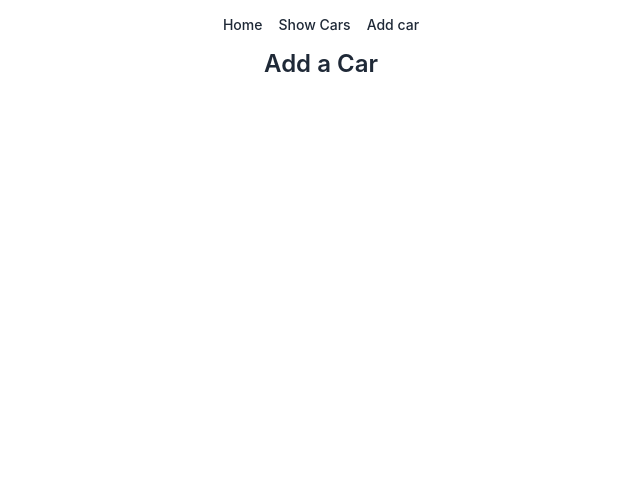
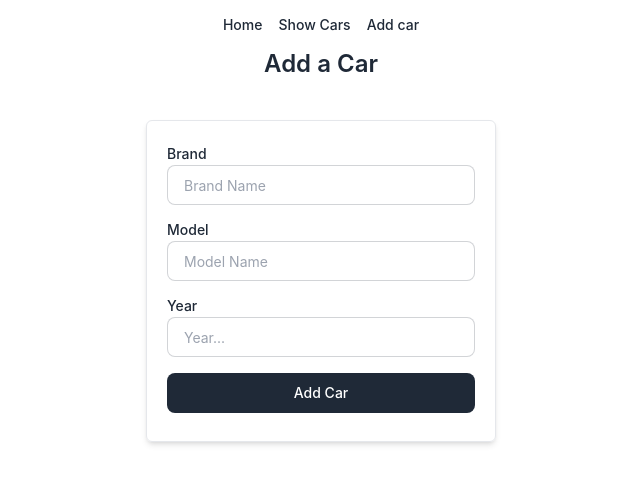
Before and after one commit to mohammedtakbir/React-CRUD-App-using-redux-toolkit-practice, a React (Create React App) app: page /add-car in a window 1280 px wide. Shown: the top 484 px of the page, without its empty margins (319-959 px from the left). Built offline with nearby package versions, Linux system fonts and the light colour scheme.

Commit message:
add car to show-cars table

```diff
--- a/package.json
+++ b/package.json
@@ -10,6 +10,7 @@
     "daisyui": "^2.46.1",
     "react": "^18.2.0",
     "react-dom": "^18.2.0",
+    "react-hook-form": "^7.41.5",
     "react-redux": "^8.0.5",
     "react-router-dom": "^6.6.1",
     "react-scripts": "5.0.1",
--- a/src/Feature/CarsSlice.js
+++ b/src/Feature/CarsSlice.js
@@ -13,9 +13,12 @@ const carsSlice = createSlice({
     name: 'cars',
     initialState: initialCars,
     reducers: {
-        showCars: (state) => state
+        showCars: (state) => state,
+        addCar: (state, action) => {
+            state.cars.push(action.payload)
+        }
     }
 })
 
-export const { showCars } = carsSlice.actions;
+export const { showCars, addCar } = carsSlice.actions;
 export default carsSlice.reducer;
--- a/src/Pages/AddCar.js
+++ b/src/Pages/AddCar.js
@@ -1,9 +1,58 @@
 import React from 'react';
+import { useForm } from 'react-hook-form';
+import { useDispatch } from 'react-redux';
+import { useNavigate } from 'react-router-dom';
+import { v4 as uuidv4 } from 'uuid';
+import { addCar } from '../Feature/CarsSlice';
 
 const AddCar = () => {
+    const dispatch = useDispatch();
+    const navigate = useNavigate();
+    const { register, handleSubmit } = useForm();
+
+    const handleAddCar = (data) => {
+        const car = { id: uuidv4(), ...data }
+        dispatch(addCar(car));
+        navigate('/show-cars');
+    }
+
     return (
         <div>
             <h2 className='text-center text-2xl font-semibold'>Add a Car</h2>
+            <div className=''>
+                <form onSubmit={handleSubmit(handleAddCar)} className='mt-10 max-w-[350px] mx-auto border shadow-md rounded-md p-5'>
+                    <div onSubmit={handleSubmit(handleAddCar)} className='mb-3'>
+                        <label className='text-sm font-medium'>Brand</label>
+                        <input
+                            {...register('brandName', { required: true })}
+                            type="text"
+                            placeholder="Brand Name"
+                            className="input input-bordered w-full !h-10 text-sm"
+                        />
+                    </div>
+                    <div className='mb-3'>
+                        <label className='text-sm font-medium'>Model</label>
+                        <input
+                            {...register('modelName', { required: true })}
+                            type="text"
+                            placeholder="Model Name"
+                            className="input input-bordered w-full !h-10 text-sm"
+                        />
+                    </div>
+                    <div className='mb-4'>
+                        <label className='text-sm font-medium'>Year</label>
+                        <input
+                            {...register('year', { required: true })}
+                            type='text'
+                            placeholder="Year..."
+                            className="input input-bordered w-full !h-10 text-sm"
+                        />
+                    </div>
+                    <div>
+                        <button type="submit" className="text-white bg-gray-800 hover:bg-gray-900 focus:outline-none focus:ring-4 focus:ring-gray-300 font-medium rounded-lg text-sm px-5 py-2.5 mr-2 mb-2 w-full">Add Car</button>
+                    </div>
+                </form>
+            </div>
         </div>
     );
 };
--- a/src/Pages/ShowCars.js
+++ b/src/Pages/ShowCars.js
@@ -20,7 +20,6 @@ const ShowCars = () => {
                             </tr>
                         </thead>
                         <tbody>
-
                             {
                                 cars.map((car, i) => (
                                     <tr key={car.id}>
@@ -29,8 +28,8 @@ const ShowCars = () => {
                                         <td>{car.modelName}</td>
                                         <td>{car.year}</td>
                                         <td>
-                                            <button className='text-blue-500 underline mr-3'>Edit</button>
-                                            <button className='text-red-500 underline'>Delete</button>
+                                            <button className='text-blue-500 underline mr-3 active:text-green-500'>Edit</button>
+                                            <button className='text-red-500 underline active:text-green-500'>Delete</button>
                                         </td>
                                     </tr>
                                 ))
```
Also changed, not shown: 1 other file (tests, documents, lock files or other folders).
